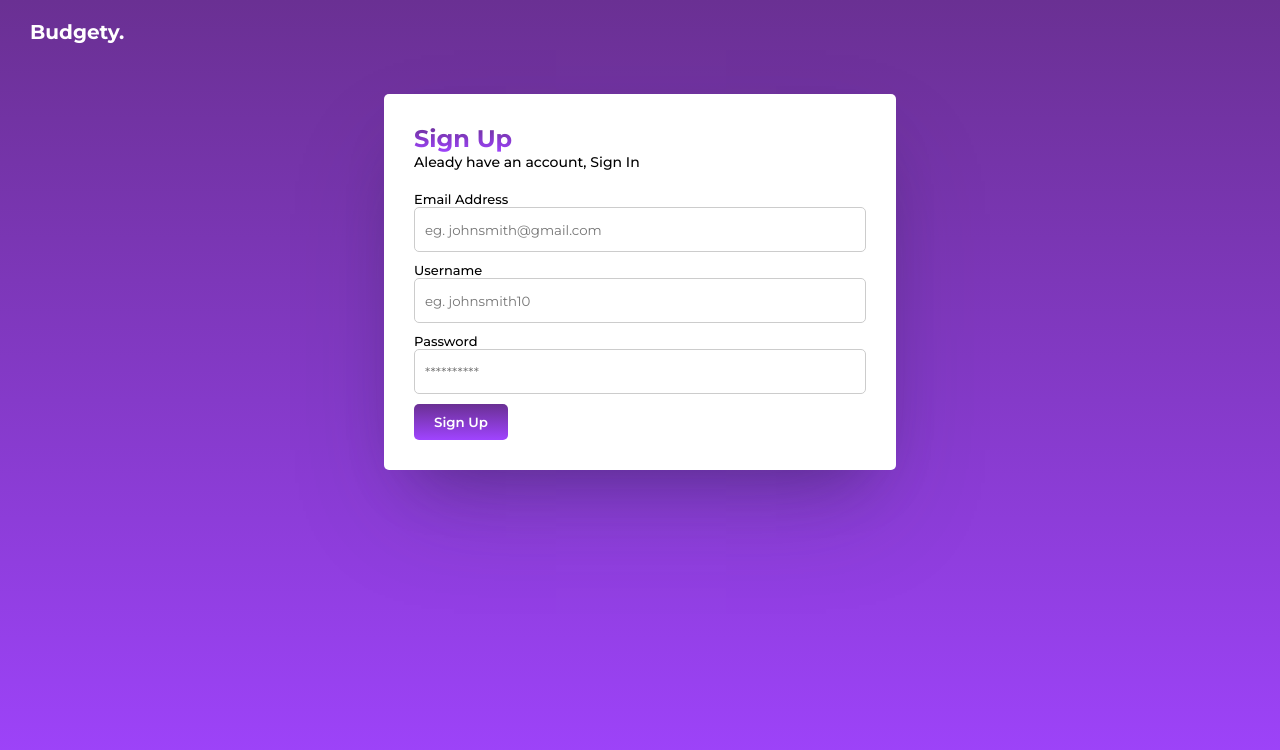
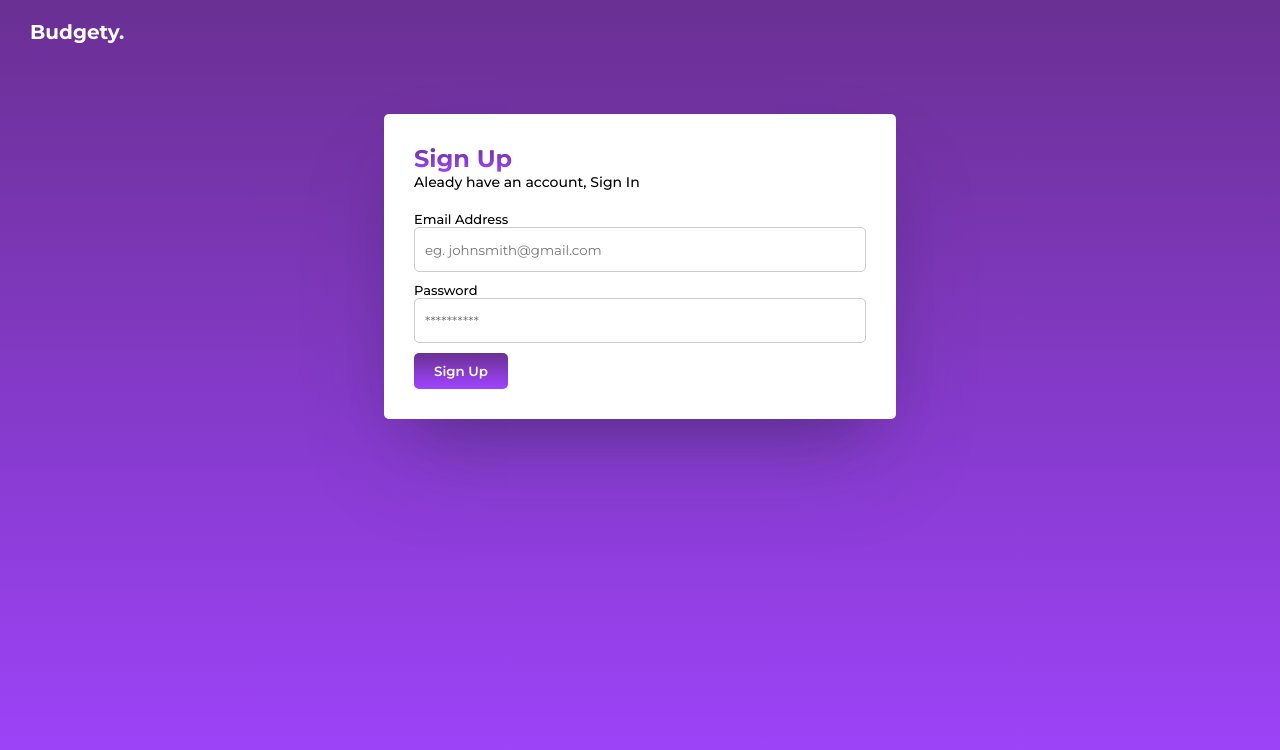
Before and after one commit to Victor-Mak-code/Budgety, a React (Create React App) app: page /signup in a window 1280 px wide. Shown: the top 750 px of the page. Built offline with nearby package versions, Linux system fonts and the light colour scheme.

Commit message:
added ActionsHandler, SignupHandler and Signin Handler folders

```diff
--- /dev/null
+++ b/src/ActionHandlers/SignupHandler/SignupHandler.js
@@ -0,0 +1,20 @@
+import { createUserWithEmailAndPassword } from "firebase/auth";
+import { auth } from "../../firebase";
+
+const signUpHandler = async (email, password) => {
+  createUserWithEmailAndPassword(auth, email, password)
+    .then((userCredential) => {
+      // Signed in
+      const user = userCredential.user;
+      console.log(user);
+      // ...
+    })
+    .catch((error) => {
+      const errorCode = error.code;
+      const errorMessage = error.message;
+      console.log(errorMessage);
+      // ..
+    });
+};
+
+export { signUpHandler };
--- a/src/Pages/SignIn/SignIn.css
+++ b/src/Pages/SignIn/SignIn.css
@@ -17,7 +17,7 @@
 .form__auth__body {
   background-color: var(--white);
   width: 40%;
-  margin: 30px auto;
+  margin: 50px auto;
   border-radius: 5px;
   padding: 30px;
   box-shadow: rgba(50, 50, 93, 0.25) 0px 50px 100px -20px,
--- a/src/Pages/SignUp/SignUp.js
+++ b/src/Pages/SignUp/SignUp.js
@@ -1,8 +1,17 @@
 import React from "react";
 import FormInput from "../../Components/FormInput/FormInput";
 import Button from "../../Components/Button/Button";
+import { signUpHandler } from "../../ActionHandlers/SignupHandler/SignupHandler";
 
 const SignUp = () => {
+  const createUserHandler = (e) => {
+    e.preventDefault();
+    const email = e.target.email.value;
+    const password = e.target.password.value;
+
+    signUpHandler(email, password);
+  };
+
   return (
     <div className="form__auth">
       <div className="form_auth__header">
@@ -14,13 +23,17 @@ const SignUp = () => {
       <div className="form__auth__body">
         <h2 className="heading__2">Sign Up</h2>
         <p>Aleady have an account, Sign In </p>
-        <form>
+        <form onSubmit={createUserHandler}>
           <FormInput
             labelValue="Email Address"
             placeholder="eg. johnsmith@gmail.com"
+            name="email"
           />
-          <FormInput labelValue="Username" placeholder="eg. johnsmith10" />
-          <FormInput labelValue="Password" placeholder="**********" />
+          <FormInput
+            labelValue="Password"
+            placeholder="**********"
+            name="password"
+          />
           <Button btnValue="Sign Up" btnClass="btn btn-primary" />
         </form>
       </div>
--- a/src/firebase.js
+++ b/src/firebase.js
@@ -1,4 +1,6 @@
-import { initializeApp, getFirestore, getAuthProvider } from "firebase/app";
+import { initializeApp } from "firebase/app";
+import { getAuth, GoogleAuthProvider } from "firebase/auth";
+import { getFirestore } from "firebase/firestore";
 
 const firebaseConfig = {
   apiKey: "AIzaSyC27mtaTfuIRw9DFIThG4zOdIUA5qGeUBs",
@@ -11,4 +13,5 @@ const firebaseConfig = {
 
 const app = initializeApp(firebaseConfig);
 export const db = getFirestore(app);
-export const auth = new getAuthProvider();
+export const auth = getAuth(app);
+export const provider = new GoogleAuthProvider();
```
Also changed, not shown: src/Pages/SignUp/SignUp.css (deleted).
